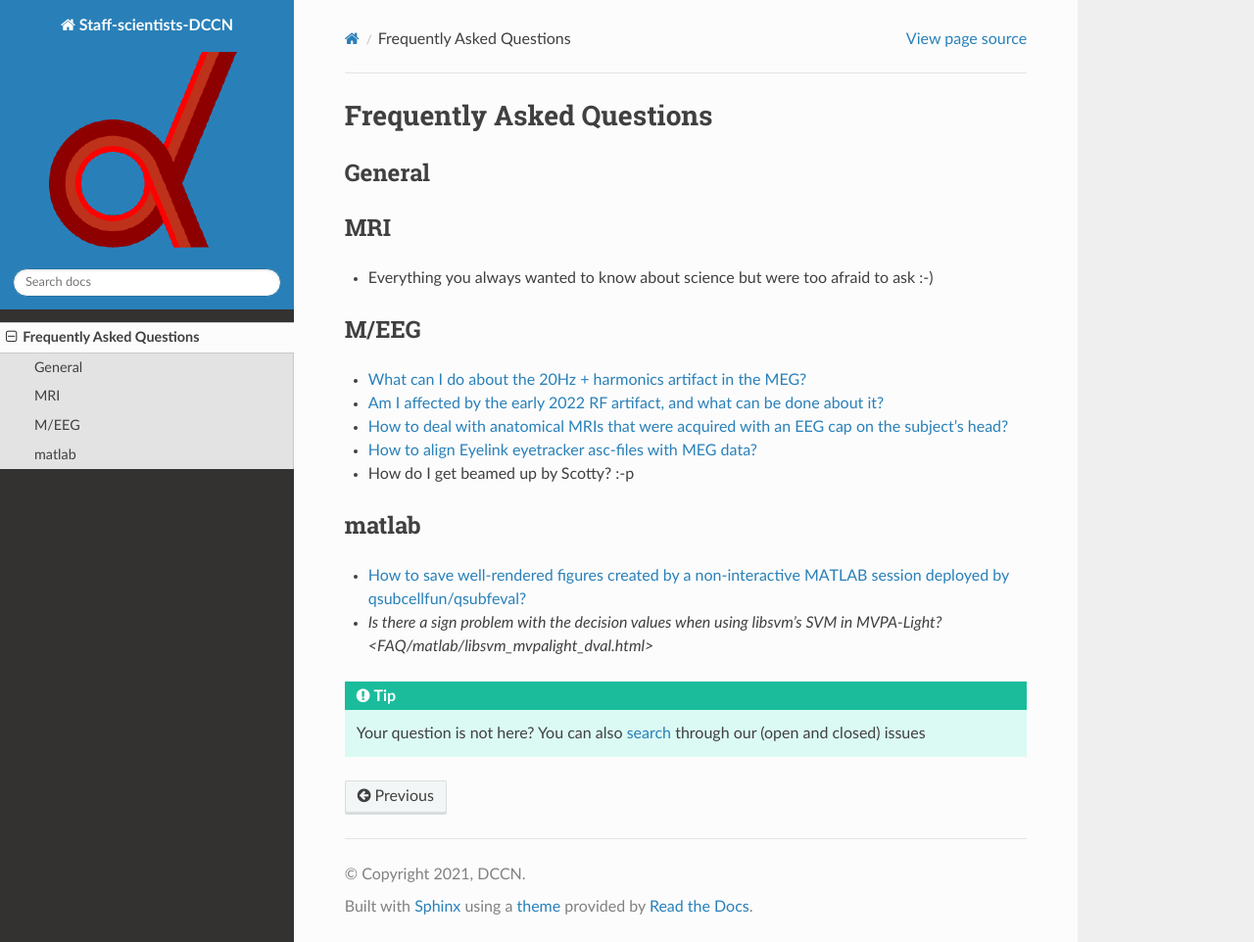
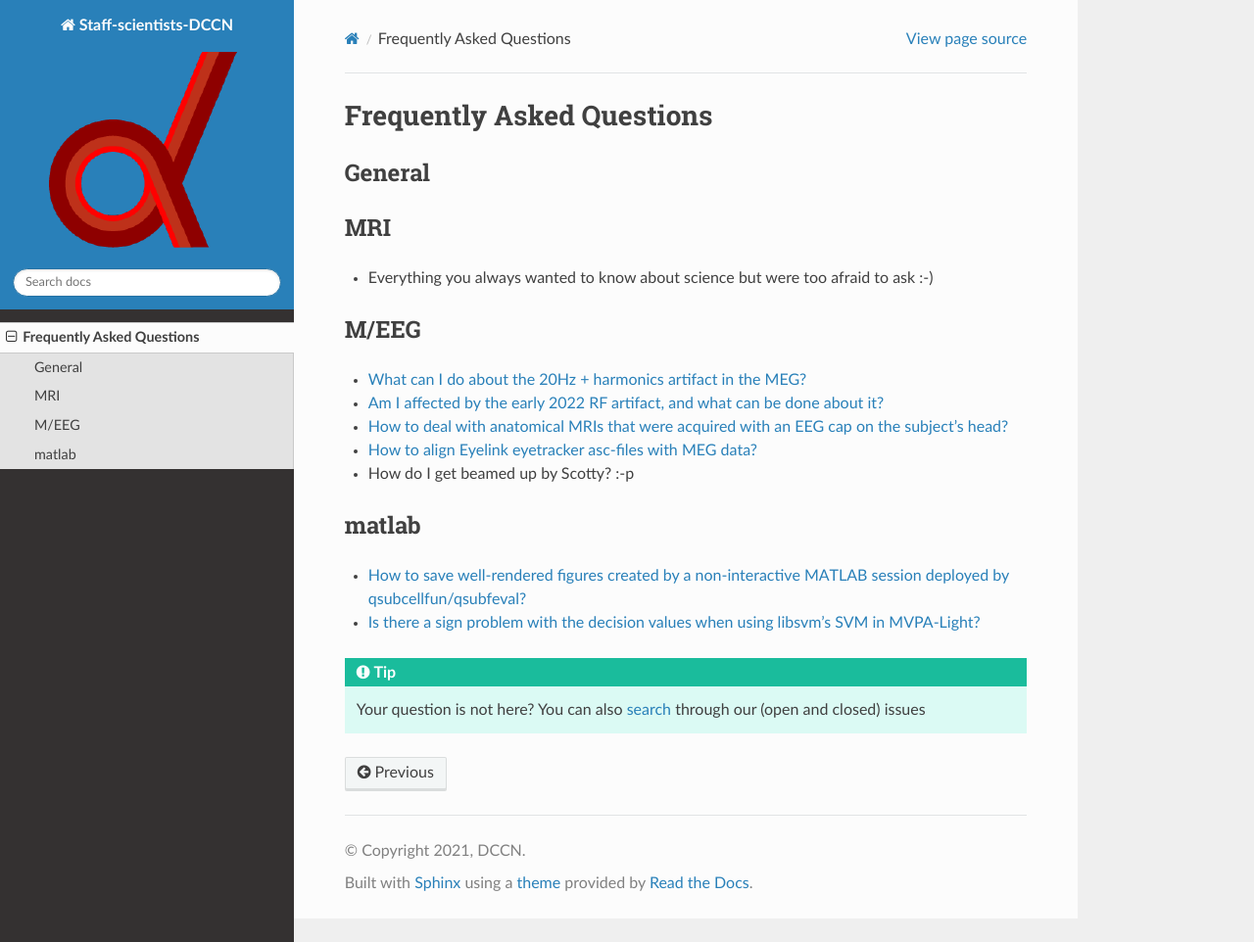
Before and after one commit to Donders-Institute/staff-scientists, a Sphinx documentation site: the page built from docs/FAQ.rst, in a window 1280 px wide and 962 px high. Shown: the whole window at 98% size. Built offline with Sphinx 7.4.7 and the Read the Docs theme 3.1.0, drawn with Linux system fonts in a browser that asks for light colours.

Commit message:
Fix formatting of FAQ entry in MATLAB section

```diff
--- a/docs/FAQ.rst
+++ b/docs/FAQ.rst
@@ -22,7 +22,7 @@ matlab
 -----
 
 * `How to save well-rendered figures created by a non-interactive MATLAB session deployed by qsubcellfun/qsubfeval? <FAQ/HPC/qsubfeval_plotting.html>`__
-* `Is there a sign problem with the decision values when using libsvm's SVM in MVPA-Light? <FAQ/matlab/libsvm_mvpalight_dval.html>`
+* `Is there a sign problem with the decision values when using libsvm's SVM in MVPA-Light? <FAQ/matlab/libsvm_mvpalight_dval.html>`__
 
 .. tip::
    Your question is not here? You can also `search <https://github.com/Donders-Institute/staff-scientists/issues?q=>`__ through our (open and closed) issues
```
